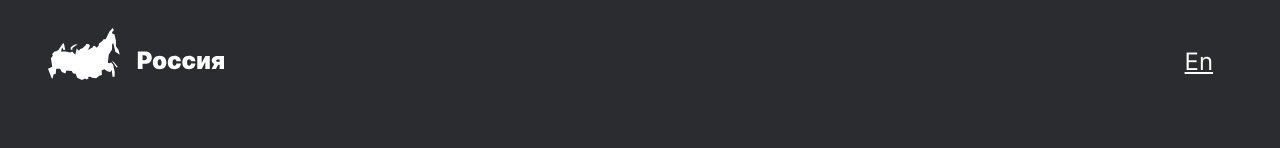
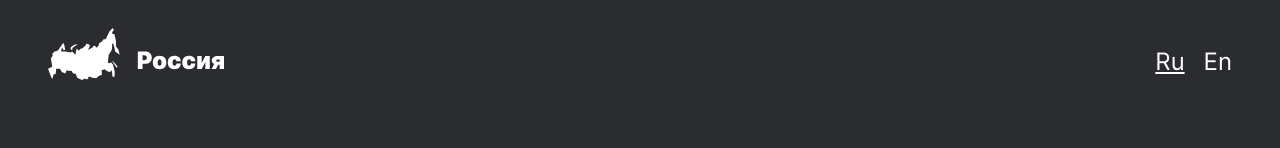
Before and after one commit to dubyninpavel/russian-travel, a plain HTML site: page index.html in a window 1280 px wide. Shown: the top 148 px of the page. Drawn offline with Linux system fonts and the light colour scheme.

```diff
--- a/index.html
+++ b/index.html
@@ -10,6 +10,7 @@
     <header class="header">
         <div class="header__logo"></div>
         <div class="language">
+            <a class="language__link" href="#" target="_blank">Ru</a>
             <a class="language__link" href="#" target="_blank">En</a>
         </div>
     </header>
```
